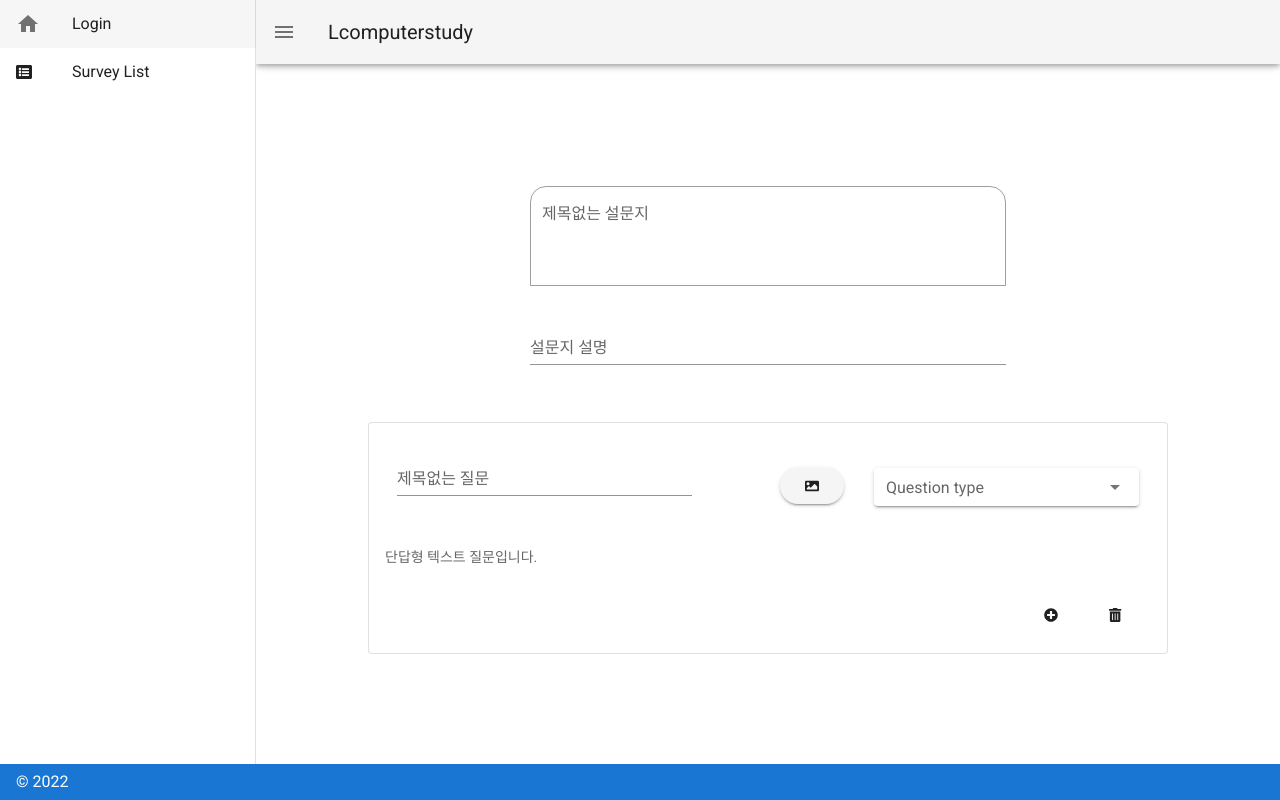
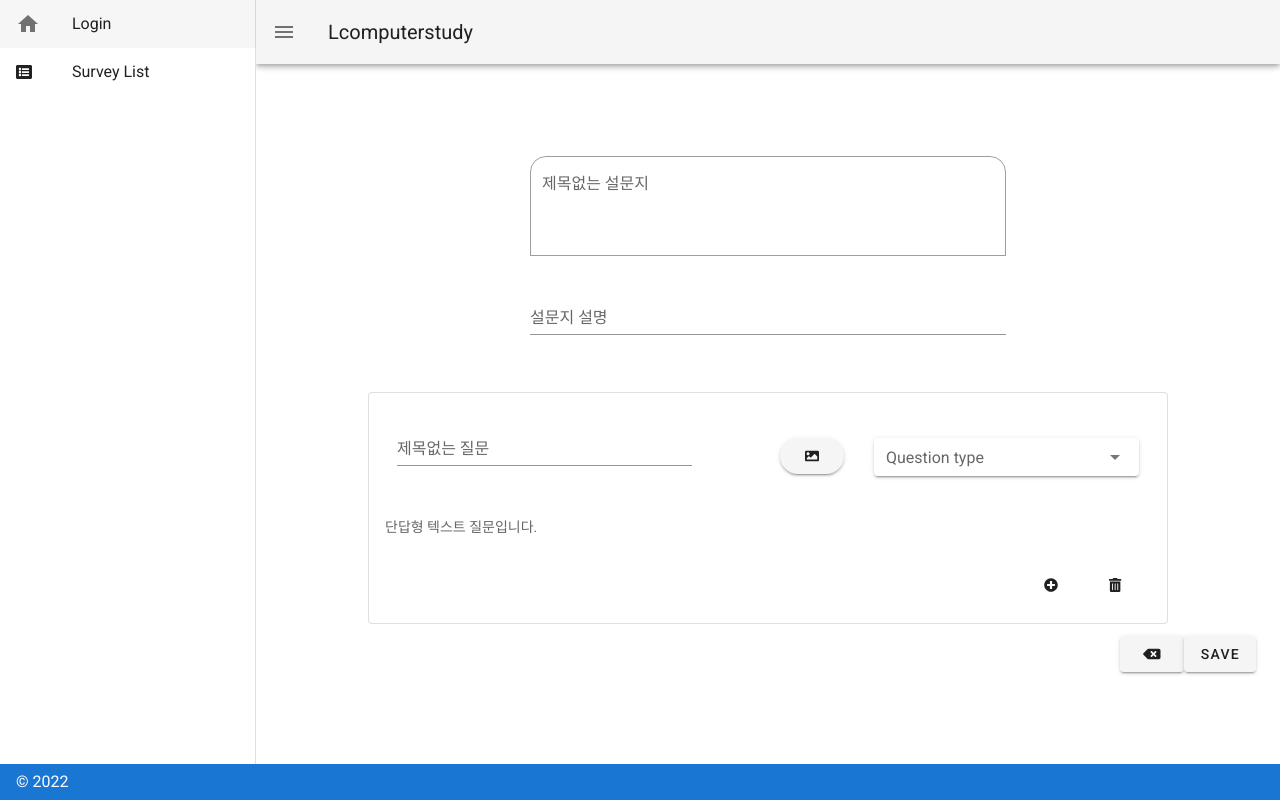
Before and after one commit to cheoneunjeong/survey_vue, a Vue app: page /writesurvey in a window 1280 px wide. Built offline with nearby package versions, Linux system fonts and the light colour scheme.

Commit message:
add save/back -button

```diff
--- a/src/views/WriteSurvey.vue
+++ b/src/views/WriteSurvey.vue
@@ -25,22 +25,14 @@
         v-bind:key="index"
       ></component>
     </div>
-    <!-- <br />
-    <div>
-      <LongAnswer />
-    </div>
-    <br />
-    <div>
-      <RadioAnswer />
-    </div>
-    <br />
-    <div>
-      <CheckBox />
-    </div>
-    <br />
-    <div>
-      <DropDown />
-    </div> -->
+     <v-col cols="12" align="right">
+       <v-btn router :to="{ name: 'SurveyList' }">
+        <font-awesome-icon icon="backspace" />
+      </v-btn>
+      <v-btn @click="save">
+        save
+      </v-btn>
+     </v-col>
   </div>
 </template>
 <script>
@@ -84,6 +76,9 @@
     },
     changeType(selectedType){
       this.selected = selectedType
+    },
+    save() {
+
     }
   }
 };
```
